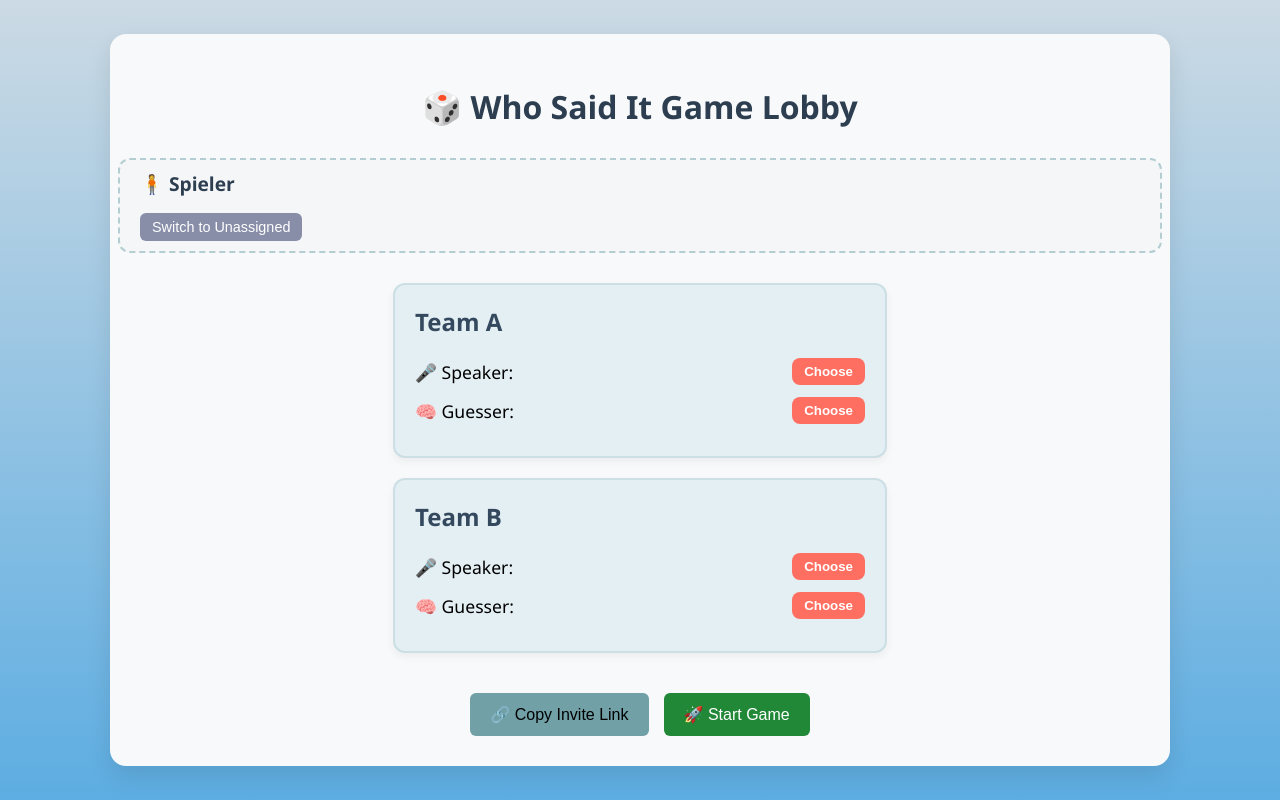
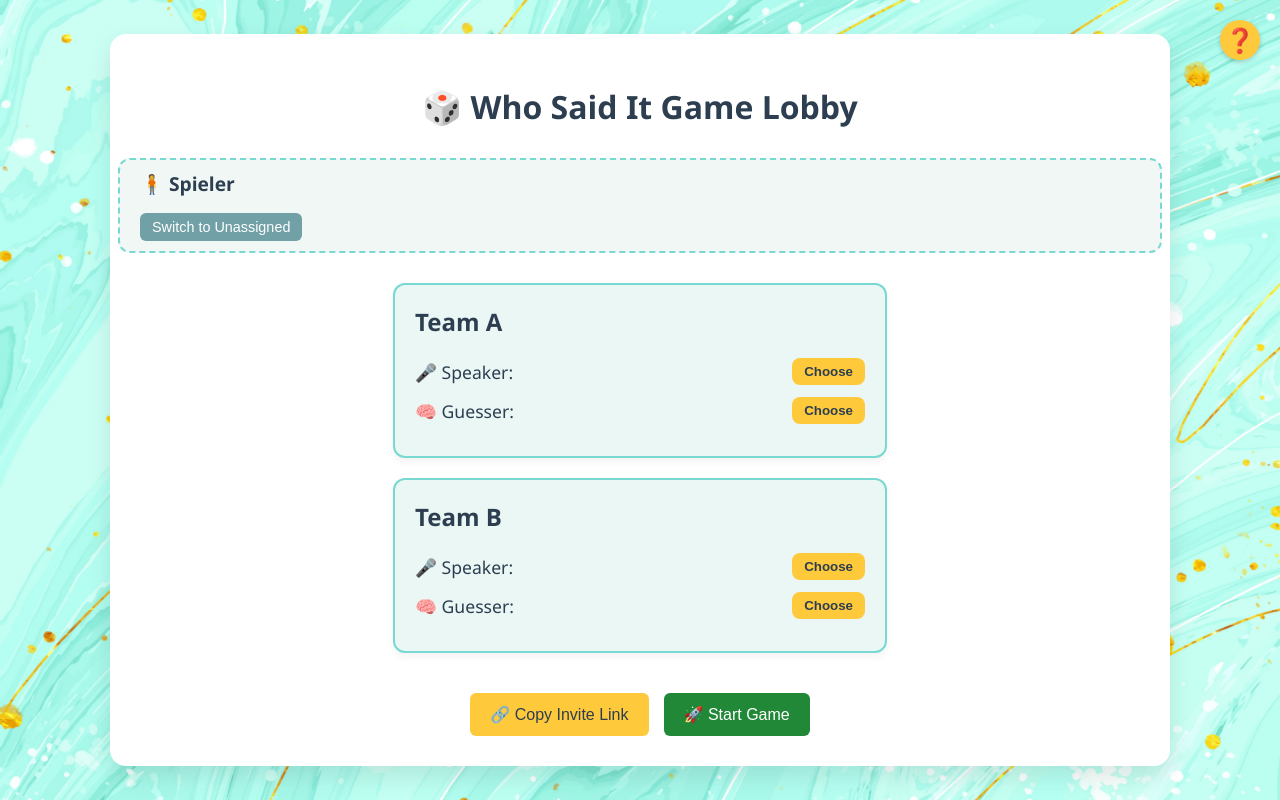
Before and after one commit to LSAPilot/tabu-game, a website: page public/lobby.html in a window 1280 px wide. Drawn offline with nearby package versions, Linux system fonts and the light colour scheme; no server answers.

Commit message:
Added background image and game rule infobox. Also adjusted colors accordingly

```diff
--- a/public/css/game.css
+++ b/public/css/game.css
@@ -1,12 +1,17 @@
 body {
     font-family: 'Segoe UI', Tahoma, Geneva, Verdana, sans-serif;
-    background: linear-gradient(180deg, #ccdae4 0%, #5DADE2 100%);
+    background: url('../images/background.jpg');
+    background-size: cover;
+    background-position: center;
+    background-repeat: no-repeat;
+    background-attachment: fixed;
     margin: 0;
     padding: 0;
     display: flex;
     justify-content: center;
-    align-items: flex-start;
+    align-items: center;
     height: 100vh;
+    color: #2C3E50; /* Ink text */
 }
 
 .container {
@@ -14,7 +19,7 @@ body {
     max-width: 800px;
     padding: 20px;
     margin-top: 20px;
-    background-color: #f7f9fa;
+    background-color: #ffffff;
     border-radius: 16px;
     box-shadow: 0 10px 25px rgba(0, 0, 0, 0.1);
     text-align: center;
@@ -37,8 +42,8 @@ header h1 {
 .scoreboard {
     display: flex;
     justify-content: space-between;
-    background-color: #e4eff4;
-    border: 2px solid #ccdfe5;
+    background-color: #eaf7f5; /* seafoam */
+    border: 2px solid #77D9D2; /* sky teal */
     border-radius: 12px;
     padding: 20px;
     margin: 20px 0;
@@ -64,22 +69,24 @@ header h1 {
 
 /* Main Card */
 .game-card {
-    background-color: #ccdae4;
+    background-color: #fdfdfd;
     padding: 20px;
     border-radius: 12px;
-    box-shadow: 0 5px 15px rgba(0,0,0,0.1);
+    box-shadow: 0 5px 15px rgba(0,0,0,0.08);
 }
 
 .word-to-guess h2,
 .forbidden-words h3 {
     margin-bottom: 10px;
     font-size: 1.2em;
+    color: #2C3E50;
 }
 
 #word {
     font-size: 1.8em;
     font-weight: bold;
     margin: 10px 0 20px;
+    color: #2C3E50;
 }
 
 .forbidden-words ul {
@@ -89,12 +96,13 @@ header h1 {
 }
 
 .forbidden-words li {
-    background-color: #f8d7da;
-    color: #721c24;
+    background-color: #FFE7AA; /* light golden */
+    color: #7B4B00;
     padding: 6px 10px;
     margin: 5px;
     border-radius: 6px;
     display: inline-block;
+    font-weight: 500;
 }
 
 .timer {
@@ -104,7 +112,7 @@ header h1 {
 }
 
 #startTimerButton {
-    background-color: #218838;
+    background-color: #28a745; /* green */
     color: white;
     border: none;
     padding: 10px 20px;
@@ -135,21 +143,23 @@ header h1 {
 }
 
 #confirmButton {
-    background-color: #28a745;
+    background-color: #46ac70;
 }
 #confirmButton:hover {
     background-color: #218838;
 }
 
 #buzzButton {
-    background-color: #FF6F61;
+    background-color: #FFC93C; /* golden pop */
+    color: #2C3E50;
 }
 #buzzButton:hover {
-    background-color: #c55147;
+    background-color: #FFD34D;
+    color: #2C3E50;
 }
 
 .inactive-button {
-    background-color: #ccc !important; /* Greyed out for inactive button */
+    background-color: #ccc !important;
     color: white !important;
     cursor: not-allowed;
 }
@@ -183,12 +193,13 @@ header h1 {
     animation: shake 0.5s;
 }
 
+/* Current Turn Info Box */
 .current-turn-info {
-    background-color: #e4eff4;
+    background-color: #f4faf9; /* seafoam */
     padding: 15px;
     margin-bottom: 20px;
     border-radius: 8px;
-    border-left: 6px solid #218838;
+    border-left: 6px solid #28a745;
     text-align: left;
     color: #2C3E50;
 }
--- a/public/css/index.css
+++ b/public/css/index.css
@@ -1,40 +1,50 @@
 body {
     font-family: 'Arial', sans-serif;
-    background: linear-gradient(180deg, #ccdae4 0%, #5DADE2 100%);
+    background: url('../images/background.jpg');
+    background-size: cover;
+    background-position: center;
+    background-repeat: no-repeat;
+    background-attachment: fixed;
     margin: 0;
     padding: 0;
+    background-color: rgba(255, 255, 255, 0.6); /* translucent overlay */
+    backdrop-filter: blur(2px);
     display: flex;
     flex-direction: column;
     align-items: center;
     justify-content: center;
     height: 100vh;
     text-align: center;
+    color: #2C3E50; /* Ink Text */
 }
 
+/* Headings */
 h1 {
-    color: #2C3E50;
+    color: #2C3E50; /* Ink Text */
     font-size: 3em;
     margin-bottom: 20px;
 }
 
+/* Button-like links */
 a {
     display: inline-block;
     padding: 15px 30px;
     margin-top: 20px;
     font-size: 1.5em;
     text-decoration: none;
-    color: #fff;
-    background-color: #FF6F61;
+    color: #2C3E50;                  /* Ink Text for contrast */
+    background-color: #FFC93C;       /* Golden Pop */
     border-radius: 8px;
+    box-shadow: 0 4px 10px rgba(0, 0, 0, 0.1);
     transition: background-color 0.3s, transform 0.3s;
 }
 
 a:hover {
-    background-color: #FF6F61;
+    background-color: #FFD34D;       /* Slightly lighter golden pop */
     transform: translateY(-3px);
 }
 
 a:active {
-    background-color: #a5463d;
+    background-color: #e6b42d;       /* Pressed state */
     transform: translateY(1px);
 }
--- a/public/css/lobby.css
+++ b/public/css/lobby.css
@@ -1,16 +1,21 @@
 body {
     font-family: 'Segoe UI', Tahoma, Geneva, Verdana, sans-serif;
-    background: linear-gradient(180deg, #ccdae4 0%, #5DADE2 100%);
+    background: url('../images/background.jpg');
+    background-size: cover;
+    background-position: center;
+    background-repeat: no-repeat;
+    background-attachment: fixed;
     margin: 0;
     padding: 0;
     display: flex;
     align-items: center;
     justify-content: center;
     height: 100vh;
+    color: #2C3E50; /* Ink Text */
 }
 
 .container {
-    background: #f7f9fa;
+    background: #ffffff;
     padding: 30px;
     border-radius: 16px;
     box-shadow: 0 10px 25px rgba(0, 0, 0, 0.1);
@@ -37,8 +42,8 @@ h1 {
 }
 
 .team {
-    background-color: #e4eff4;
-    border: 2px solid #ccdfe5;
+    background-color: #eaf7f5; /* Seafoam */
+    border: 2px solid #77D9D2; /* Sky Teal */
     border-radius: 12px;
     padding: 20px;
     width: 45%;
@@ -48,7 +53,7 @@ h1 {
 
 .team h2 {
     margin-top: 0;
-    color: #34495e;
+    color: #2C3E50;
 }
 
 .role {
@@ -60,8 +65,8 @@ h1 {
 }
 
 .role button {
-    background-color: #FF6F61;
-    color: #fff;
+    background-color: #FFC93C; /* Golden Pop */
+    color: #2C3E50;
     border: none;
     padding: 6px 12px;
     border-radius: 8px;
@@ -70,12 +75,12 @@ h1 {
     transition: background-color 0.2s;
 }
 .role button:hover {
-    background-color: #c55147;
+    background-color: #FFD34D;
 }
 
 .unassigned {
-    background-color: #f4f6f8;
-    border: 2px dashed #b3cdd1;
+    background-color: #f0f7f5; /* Lighter seafoam */
+    border: 2px dashed #77D9D2;
     border-radius: 12px;
     padding: 10px 20px;
     width: 100%;
@@ -85,7 +90,7 @@ h1 {
 .unassigned h2 {
     margin: 0 0 8px;
     font-size: 1.2em;
-    color: #2c3e50;
+    color: #2C3E50;
 }
 
 #unassignedPlayers {
@@ -98,15 +103,15 @@ h1 {
 }
 
 #unassignedPlayers li {
-    background-color: #e0e6eb;
+    background-color: #C7F1EC;
     padding: 4px 10px;
     border-radius: 6px;
     font-size: 0.9em;
-    color: #34495e;
+    color: #2C3E50;
 }
 
 .unassigned-btn {
-    background-color: #888ea8;
+    background-color: #71a0a7; /* muted teal button */
     color: #fff;
     padding: 6px 12px;
     border: none;
@@ -115,7 +120,7 @@ h1 {
     font-size: 0.9em;
 }
 .unassigned-btn:hover {
-    background-color: #6e758e;
+    background-color: #5b868d;
 }
 
 .controls {
@@ -126,7 +131,7 @@ h1 {
 }
 
 #startGameButton {
-    background-color: #218838;
+    background-color: #218838; /* green CTA */
     color: #fff;
     border: none;
     padding: 12px 20px;
@@ -139,8 +144,8 @@ h1 {
 }
 
 #copyLinkButton {
-    background-color: #71a0a7;
-    color: #000;
+    background-color: #FFC93C; /* Golden Pop */
+    color: #2C3E50;
     border: none;
     padding: 12px 20px;
     border-radius: 6px;
@@ -148,5 +153,50 @@ h1 {
     font-size: 1em;
 }
 #copyLinkButton:hover {
-    background-color: rgb(160, 181, 184);
+    background-color: #FFD34D;
 }
+
+.info-box-wrapper {
+    position: absolute;
+    top: 20px;
+    right: 20px;
+}
+
+.info-box {
+    position: relative;
+    background-color: #FFC93C;
+    color: #2C3E50;
+    font-weight: bold;
+    width: 40px;
+    height: 40px;
+    border-radius: 50%;
+    font-size: 1.5em;
+    text-align: center;
+    line-height: 40px;
+    cursor: pointer;
+    box-shadow: 0 2px 5px rgba(0,0,0,0.2);
+    transition: background-color 0.3s ease;
+}
+
+.info-box:hover {
+    background-color: #FFD34D;
+}
+
+.info-popup {
+    display: none;
+    position: absolute;
+    top: 50px;
+    right: 0;
+    width: 260px;
+    background-color: #ffffff;
+    color: #2C3E50;
+    border-radius: 8px;
+    padding: 15px;
+    box-shadow: 0 2px 10px rgba(0,0,0,0.2);
+    font-size: 0.9em;
+    z-index: 100;
+}
+
+.info-box:hover .info-popup {
+    display: block;
+}
--- a/public/css/name.css
+++ b/public/css/name.css
@@ -1,22 +1,31 @@
 body {
     font-family: Arial, sans-serif;
-    background: linear-gradient(180deg, #ccdae4 0%, #5DADE2 100%);
+    background: url('../images/background.jpg');
+    background-size: cover;
+    background-position: center;
+    background-repeat: no-repeat;
+    background-attachment: fixed;
     margin: 0;
     padding: 20px;
+    background-color: rgba(255, 255, 255, 0.6); /* translucent overlay */
+    backdrop-filter: blur(1.5px);
     display: flex;
     flex-direction: column;
     align-items: center;
     justify-content: center;
     height: 98vh;
     overflow: hidden;
+    color: #2C3E50; /* Ink Text */
 }
+
 h1 {
-    color: #2C3E50;
+    color: #2C3E50; /* Ink Text */
     margin-bottom: 20px;
 }
+
 .name-form {
-    background-color: #ccdae4;
-    border: 1px solid #ccc;
+    background-color: #ffffff;         /* White card background */
+    border: 1px solid #FFC93C;         /* Golden Pop border */
     border-radius: 8px;
     padding: 20px;
     width: 300px;
@@ -25,23 +34,29 @@ h1 {
     flex-direction: column;
     align-items: center;
 }
+
 .name-form input {
     width: 100%;
     padding: 10px;
     margin-bottom: 20px;
-    border: 1px solid #ccc;
+    border: 1px solid #AEEDE3;         /* Seafoam accent */
     border-radius: 4px;
     font-size: 1em;
+    background-color: #f6fefd;
+    color: #2C3E50;
 }
+
 .name-form button {
-    background-color: #FF6F61;
-    color: #fff;
+    background-color: #FFC93C;         /* Golden Pop */
+    color: #2C3E50;                    /* Ink Text */
     border: none;
     padding: 10px 20px;
     border-radius: 4px;
     cursor: pointer;
     font-size: 1em;
+    transition: background-color 0.3s;
 }
+
 .name-form button:hover {
-    background-color: #c55147;
+    background-color: #FFD34D;         /* Lighter golden pop */
 }
--- a/public/lobby.html
+++ b/public/lobby.html
@@ -9,6 +9,18 @@
 <body>
     <div class="container">
         <h1>🎲 Who Said It Game Lobby</h1>
+
+        <div class="info-box-wrapper">
+            <div class="info-box">❓
+                <div class="info-popup">
+                    <h3>Game Rules</h3>
+                    <p><strong>Speaker:</strong> Describes the word without using forbidden words.</p>
+                    <p><strong>Guesser:</strong> Tries to guess the word based on the speaker’s hints.</p>
+                    <p><strong>Forbidden words:</strong> must not be spoken by the speaker — if they are, the other team can buzz!</p>
+                    <p>The roles switch automatically between rounds.</p>
+                </div>
+            </div>
+        </div>
 
         <div class="unassigned">
             <h2>🧍 Spieler </h2>
```
Also changed, not shown: public/images/background.jpg (added).
